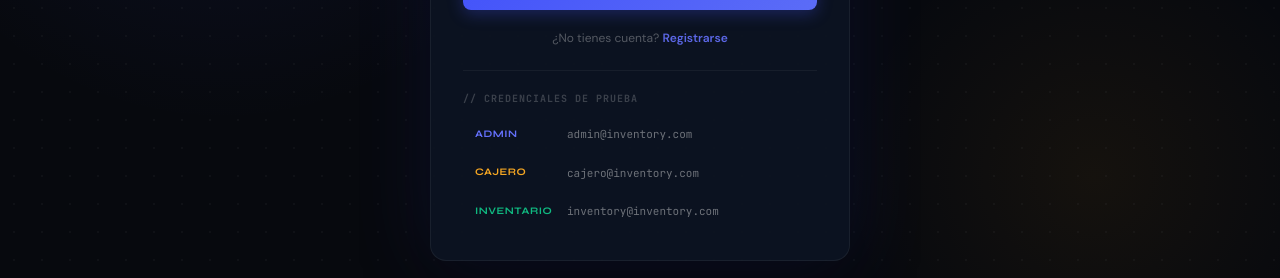
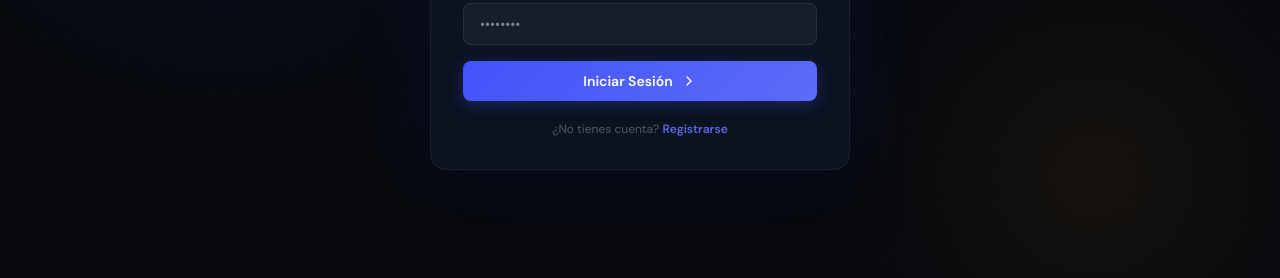
Before and after one commit to MeperDonas/gestion-inventario-app, a Next.js app in the folder frontend/: page /login in a window 1280 px wide. Shown: the part 454-732 px from the top of the page. Built offline with nearby package versions, Linux system fonts and the light colour scheme; no server answers.

Commit message:
Documentacion de despliegue y eliminacion de credenciales en el frontend del login.

```diff
--- a/frontend/src/app/login/page.tsx
+++ b/frontend/src/app/login/page.tsx
@@ -3,8 +3,6 @@
 import { useState } from "react";
 import { useRouter } from "next/navigation";
 import { useAuth } from "@/contexts/AuthContext";
-import { Input } from "@/components/ui/Input";
-import { Button } from "@/components/ui/Button";
 import { Boxes, ChevronRight } from "lucide-react";
 
 export default function LoginPage() {
@@ -22,17 +20,6 @@ export default function LoginPage() {
     } catch {
       setError("Credenciales incorrectas. Verifica tu correo y contraseña.");
     }
-  };
-
-  const fillCredentials = (type: "admin" | "cajero" | "inventario") => {
-    const creds = {
-      admin:     { email: "admin@inventory.com",     password: "admin123" },
-      cajero:    { email: "cajero@inventory.com",    password: "cashier123" },
-      inventario:{ email: "inventory@inventory.com", password: "cashier123" },
-    };
-    setEmail(creds[type].email);
-    setPassword(creds[type].password);
-    setError("");
   };
 
   return (
@@ -215,55 +202,6 @@ export default function LoginPage() {
             </button>
           </p>
 
-          {/* Test credentials */}
-          <div className="mt-6 pt-5" style={{ borderTop: "1px solid rgba(255,255,255,0.05)" }}>
-            <p
-              className="text-[10px] font-semibold uppercase tracking-widest mb-3"
-              style={{ color: "rgba(255,255,255,0.2)", fontFamily: "var(--font-jetbrains-mono, monospace)" }}
-            >
-              // Credenciales de prueba
-            </p>
-            <div className="space-y-1.5">
-              {(["admin", "cajero", "inventario"] as const).map((type) => {
-                const info = {
-                  admin:      { label: "ADMIN",      color: "#6470fb", email: "admin@inventory.com",     pass: "admin123" },
-                  cajero:     { label: "CAJERO",     color: "#f5a623", email: "cajero@inventory.com",    pass: "cashier123" },
-                  inventario: { label: "INVENTARIO", color: "#10b981", email: "inventory@inventory.com", pass: "cashier123" },
-                }[type];
-
-                return (
-                  <button
-                    key={type}
-                    type="button"
-                    onClick={() => fillCredentials(type)}
-                    className="w-full flex items-center gap-3 px-3 py-2 rounded-lg text-left transition-all duration-150"
-                    style={{ color: "rgba(255,255,255,0.4)" }}
-                    onMouseEnter={(e) => {
-                      e.currentTarget.style.backgroundColor = "rgba(255,255,255,0.04)";
-                      e.currentTarget.style.color = "rgba(255,255,255,0.65)";
-                    }}
-                    onMouseLeave={(e) => {
-                      e.currentTarget.style.backgroundColor = "transparent";
-                      e.currentTarget.style.color = "rgba(255,255,255,0.4)";
-                    }}
-                  >
-                    <span
-                      className="text-[10px] font-bold uppercase tracking-wider shrink-0 w-20"
-                      style={{ color: info.color, fontFamily: "var(--font-syne, sans-serif)" }}
-                    >
-                      {info.label}
-                    </span>
-                    <span
-                      className="text-[11px] truncate"
-                      style={{ fontFamily: "var(--font-jetbrains-mono, monospace)" }}
-                    >
-                      {info.email}
-                    </span>
-                  </button>
-                );
-              })}
-            </div>
-          </div>
         </div>
       </div>
     </div>
```
Also changed, not shown: 3 other files (tests, documents, lock files or other folders).
